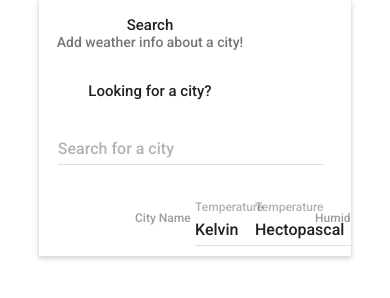
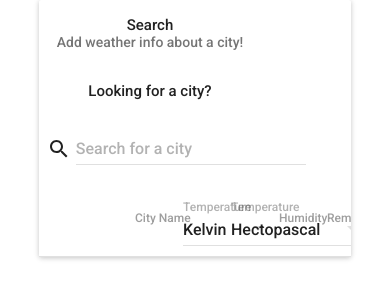
Before and after one commit to mayk93/OpenWeatherApp, a React (Create React App) app in the folder frontend/: page / in a window 390 px wide. Shown: the part 194-492 px from the top of the page. Built offline with nearby package versions, Linux system fonts and the light colour scheme.

Commit message:
Changes:
1. Added Search and Remove icons. No actions yet for remove icon.

Important ToDo:

Ensure style is correct for mobile. Mobile is currently broken.

```diff
--- a/frontend/src/containers/SearchBar.js
+++ b/frontend/src/containers/SearchBar.js
@@ -12,12 +12,16 @@ import { bindActionCreators } from 'redux';
 /* Material UI */
 import {CardActions} from 'material-ui/Card';
 import TextField from 'material-ui/TextField';
+import SearchIcon from 'material-ui/svg-icons/action/search';
 
 /* Mine */
 import AutocompleteList from '../containers/AutocompleteList';
 
 /* Inline styles */
-import {search_bar_search_style} from '../style/js/SearchBar'
+import {
+    search_bar_search_style, search_bar_search_icon_style,
+    search_bar_search_container_style, search_bar_search_div_style
+} from '../style/js/SearchBar'
 
 /* Actions */
 import {weather_data_request, autocomplete_request, set_current_location} from '../actions'
@@ -64,6 +68,10 @@ class SearchBar extends Component {
     render () {
         return (
             <CardActions>
+                <div style={search_bar_search_container_style}>
+                    <div style={search_bar_search_div_style}>
+                        <SearchIcon style={search_bar_search_icon_style}/>
+                    </div>
                     <TextField
                         value={this.state.search_city}
                         hintText="Search for a city"
@@ -71,6 +79,7 @@ class SearchBar extends Component {
                         onKeyPress={this.weather_data_request}
                         style={search_bar_search_style}
                     />
+                </div>
                 <AutocompleteList />
             </CardActions>
         )
--- a/frontend/src/containers/WeatherList.js
+++ b/frontend/src/containers/WeatherList.js
@@ -18,6 +18,7 @@ import {
     TableRow,
     TableRowColumn,
 } from 'material-ui/Table';
+import CloseIcon from 'material-ui/svg-icons/navigation/close';
 
 /* Mine */
 import WeatherChart from '../components/WeatherChart';
@@ -106,7 +107,10 @@ class WeatherList extends Component {
                               name="Humidity"
                               color="blue"
                 >
-                </WeatherChart>
+                </WeatherChart >
+                <TableRowColumn style={city_name_column_style}>
+                    <CloseIcon/>
+                </TableRowColumn>
             </TableRow>
         );
     };
@@ -140,6 +144,9 @@ class WeatherList extends Component {
                         <TableHeaderColumn>
                             Humidity
                         </TableHeaderColumn>
+                        <TableHeaderColumn>
+                            Remove
+                        </TableHeaderColumn>
                     </TableRow>
                 </TableHeader>
 
--- a/frontend/src/style/js/SearchBar.js
+++ b/frontend/src/style/js/SearchBar.js
@@ -3,5 +3,19 @@
  */
 
 export let search_bar_search_style = {
-    "width": "90%"
+    "width": "80%"
 };
+
+export let search_bar_search_icon_style = {
+    "height": "100%",
+    "marginRight": "5px"
+};
+
+export let search_bar_search_div_style = {
+    "width": "10%",
+    "height": "48px"
+}
+
+export let search_bar_search_container_style = {
+    "display": "flex"
+}
```
Lines whose indentation alone changed are shown as unchanged.
